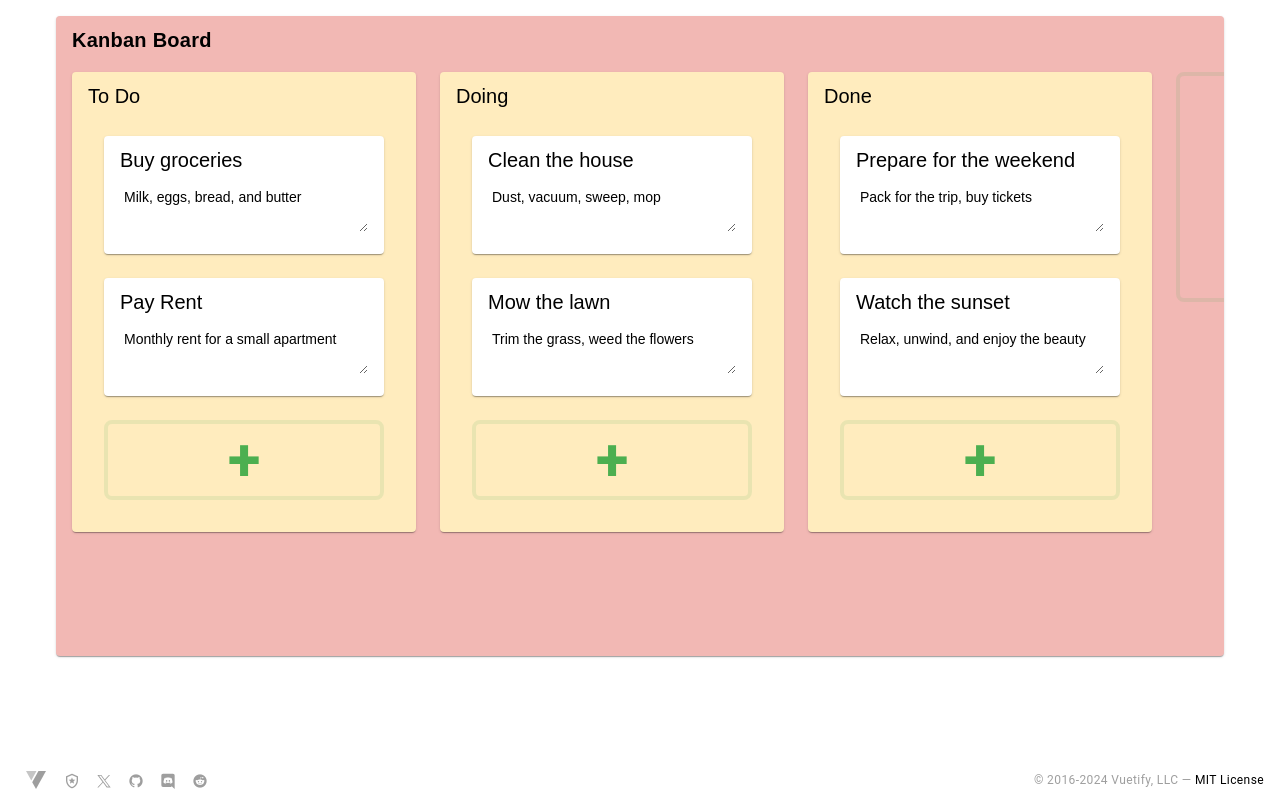
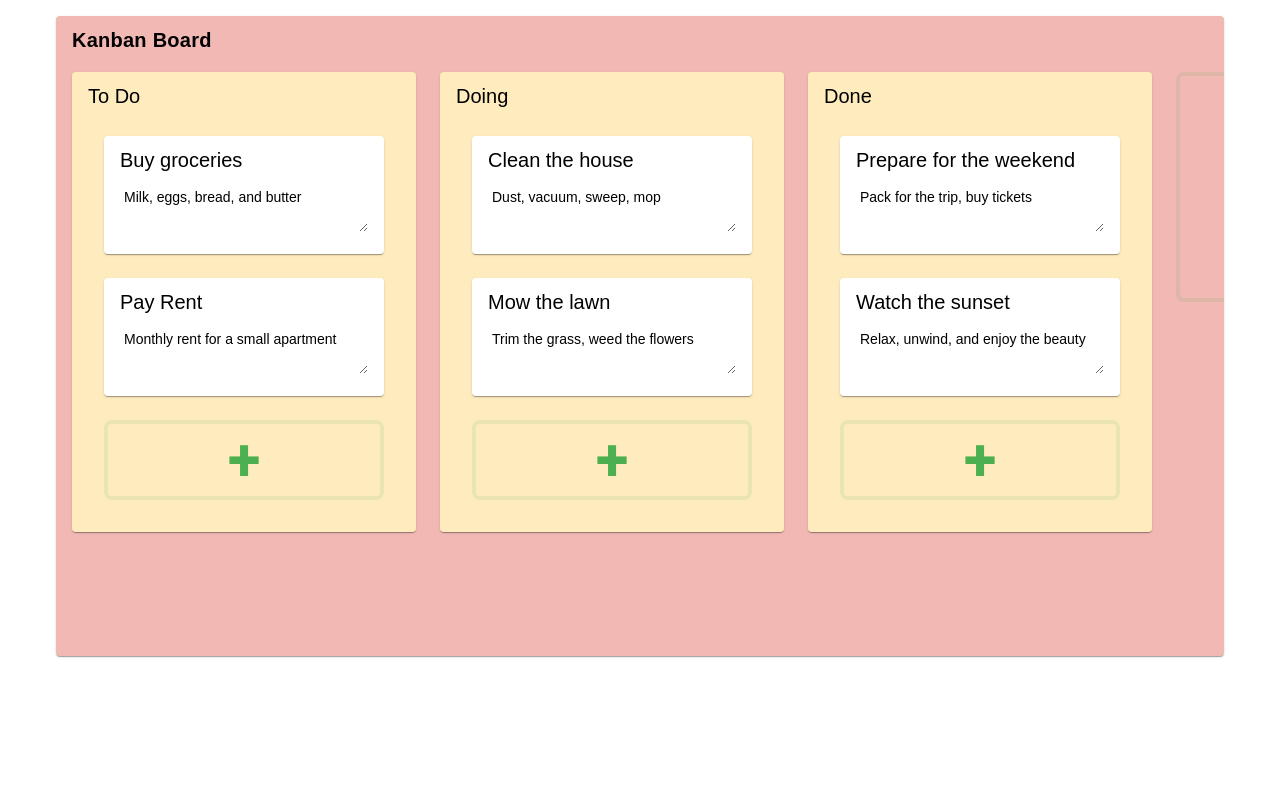
Before and after one commit to AndyClausen/kanban-vue, a Vue app: page / in a window 1280 px wide. Built offline with nearby package versions, Linux system fonts and the light colour scheme; a web font is replaced by a local one.

Commit message:
fix: remove generated footer

```diff
--- a/src/auto-imports.d.ts
+++ b/src/auto-imports.d.ts
@@ -121,6 +121,8 @@ declare module 'vue' {
     readonly useAttrs: UnwrapRef<typeof import('vue')['useAttrs']>
     readonly useCssModule: UnwrapRef<typeof import('vue')['useCssModule']>
     readonly useCssVars: UnwrapRef<typeof import('vue')['useCssVars']>
+    readonly useRoute: UnwrapRef<typeof import('vue-router/auto')['useRoute']>
+    readonly useRouter: UnwrapRef<typeof import('vue-router/auto')['useRouter']>
     readonly useSlots: UnwrapRef<typeof import('vue')['useSlots']>
     readonly watch: UnwrapRef<typeof import('vue')['watch']>
     readonly watchEffect: UnwrapRef<typeof import('vue')['watchEffect']>
--- a/src/components/AppFooter.vue
+++ /dev/null
@@ -1,81 +0,0 @@
-<template>
-  <v-footer app height="40">
-    <a
-      v-for="item in items"
-      :key="item.title"
-      class="d-inline-block mx-2 social-link"
-      :href="item.href"
-      rel="noopener noreferrer"
-      target="_blank"
-      :title="item.title"
-    >
-      <v-icon :icon="item.icon" :size="item.icon === '$vuetify' ? 24 : 16" />
-    </a>
-
-    <div
-      class="text-caption text-disabled"
-      style="position: absolute; right: 16px"
-    >
-      &copy; 2016-{{ new Date().getFullYear() }}
-      <span class="d-none d-sm-inline-block">Vuetify, LLC</span>
-      —
-      <a
-        class="text-decoration-none on-surface"
-        href="https://vuetifyjs.com/about/licensing/"
-        rel="noopener noreferrer"
-        target="_blank"
-      >
-        MIT License
-      </a>
-    </div>
-  </v-footer>
-</template>
-
-<script setup lang="ts">
-const items = [
-  {
-    title: "Vuetify Documentation",
-    icon: `$vuetify`,
-    href: "https://vuetifyjs.com/",
-  },
-  {
-    title: "Vuetify Support",
-    icon: "mdi-shield-star-outline",
-    href: "https://support.vuetifyjs.com/",
-  },
-  {
-    title: "Vuetify X",
-    icon: [
-      "M2.04875 3.00002L9.77052 13.3248L1.99998 21.7192H3.74882L10.5519 14.3697L16.0486 21.7192H22L13.8437 10.8137L21.0765 3.00002H19.3277L13.0624 9.76874L8.0001 3.00002H2.04875ZM4.62054 4.28821H7.35461L19.4278 20.4308H16.6937L4.62054 4.28821Z",
-    ],
-    href: "https://x.com/vuetifyjs",
-  },
-  {
-    title: "Vuetify GitHub",
-    icon: `mdi-github`,
-    href: "https://github.com/vuetifyjs/vuetify",
-  },
-  {
-    title: "Vuetify Discord",
-    icon: [
-      "M22,24L16.75,19L17.38,21H4.5A2.5,2.5 0 0,1 2,18.5V3.5A2.5,2.5 0 0,1 4.5,1H19.5A2.5,2.5 0 0,1 22,3.5V24M12,6.8C9.32,6.8 7.44,7.95 7.44,7.95C8.47,7.03 10.27,6.5 10.27,6.5L10.1,6.33C8.41,6.36 6.88,7.53 6.88,7.53C5.16,11.12 5.27,14.22 5.27,14.22C6.67,16.03 8.75,15.9 8.75,15.9L9.46,15C8.21,14.73 7.42,13.62 7.42,13.62C7.42,13.62 9.3,14.9 12,14.9C14.7,14.9 16.58,13.62 16.58,13.62C16.58,13.62 15.79,14.73 14.54,15L15.25,15.9C15.25,15.9 17.33,16.03 18.73,14.22C18.73,14.22 18.84,11.12 17.12,7.53C17.12,7.53 15.59,6.36 13.9,6.33L13.73,6.5C13.73,6.5 15.53,7.03 16.56,7.95C16.56,7.95 14.68,6.8 12,6.8M9.93,10.59C10.58,10.59 11.11,11.16 11.1,11.86C11.1,12.55 10.58,13.13 9.93,13.13C9.29,13.13 8.77,12.55 8.77,11.86C8.77,11.16 9.28,10.59 9.93,10.59M14.1,10.59C14.75,10.59 15.27,11.16 15.27,11.86C15.27,12.55 14.75,13.13 14.1,13.13C13.46,13.13 12.94,12.55 12.94,11.86C12.94,11.16 13.45,10.59 14.1,10.59Z",
-    ],
-    href: "https://community.vuetifyjs.com/",
-  },
-  {
-    title: "Vuetify Reddit",
-    icon: `mdi-reddit`,
-    href: "https://reddit.com/r/vuetifyjs",
-  },
-];
-</script>
-
-<style scoped lang="sass">
-.social-link :deep(.v-icon)
-  color: rgba(var(--v-theme-on-background), var(--v-disabled-opacity))
-  text-decoration: none
-  transition: .2s ease-in-out
-
-  &:hover
-    color: rgba(25, 118, 210, 1)
-</style>
--- a/src/layouts/default.vue
+++ b/src/layouts/default.vue
@@ -3,11 +3,9 @@
     <v-main>
       <router-view />
     </v-main>
-
-    <AppFooter />
   </v-app>
 </template>
 
 <script lang="ts" setup>
-  //
+//
 </script>
```
